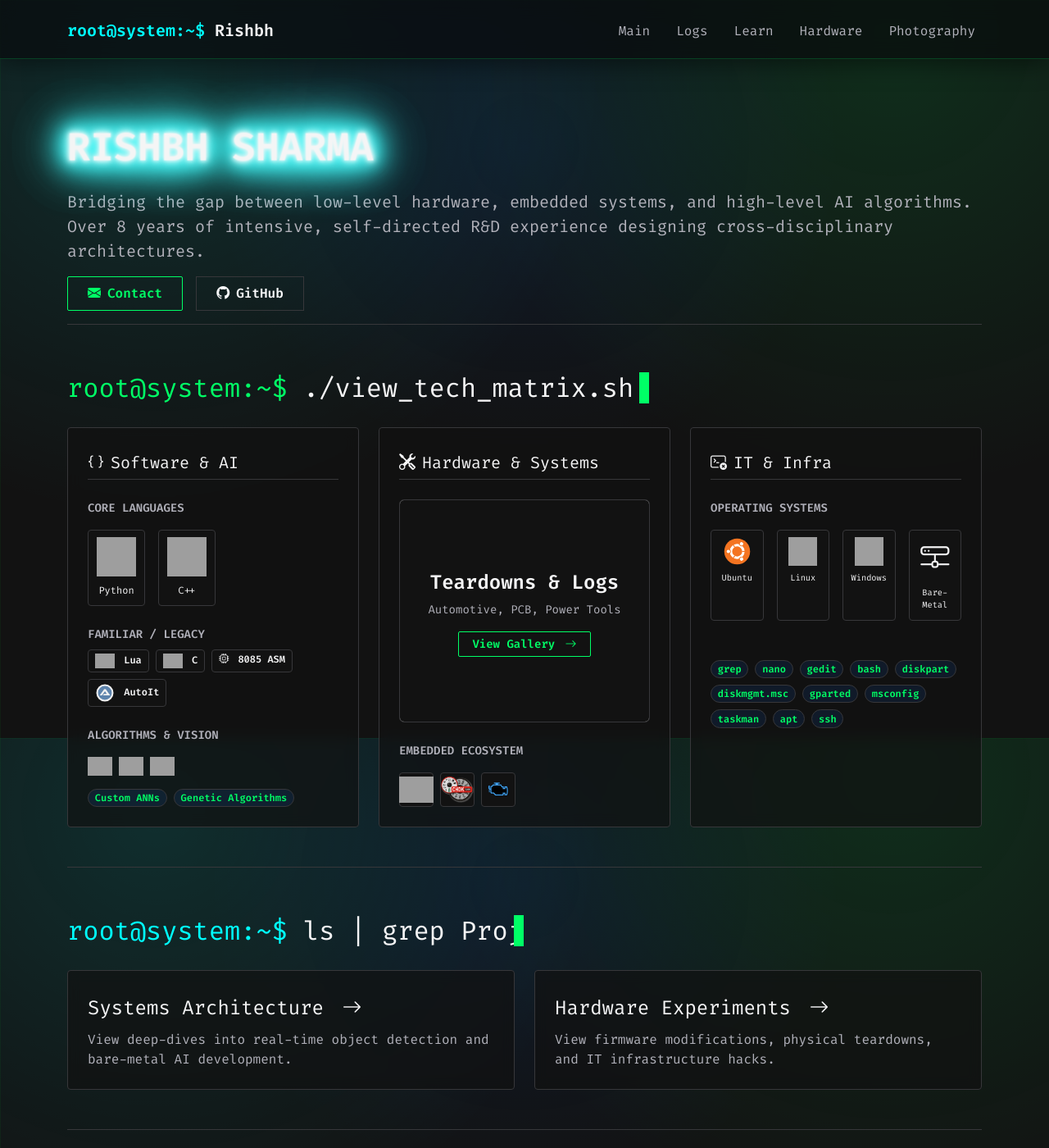
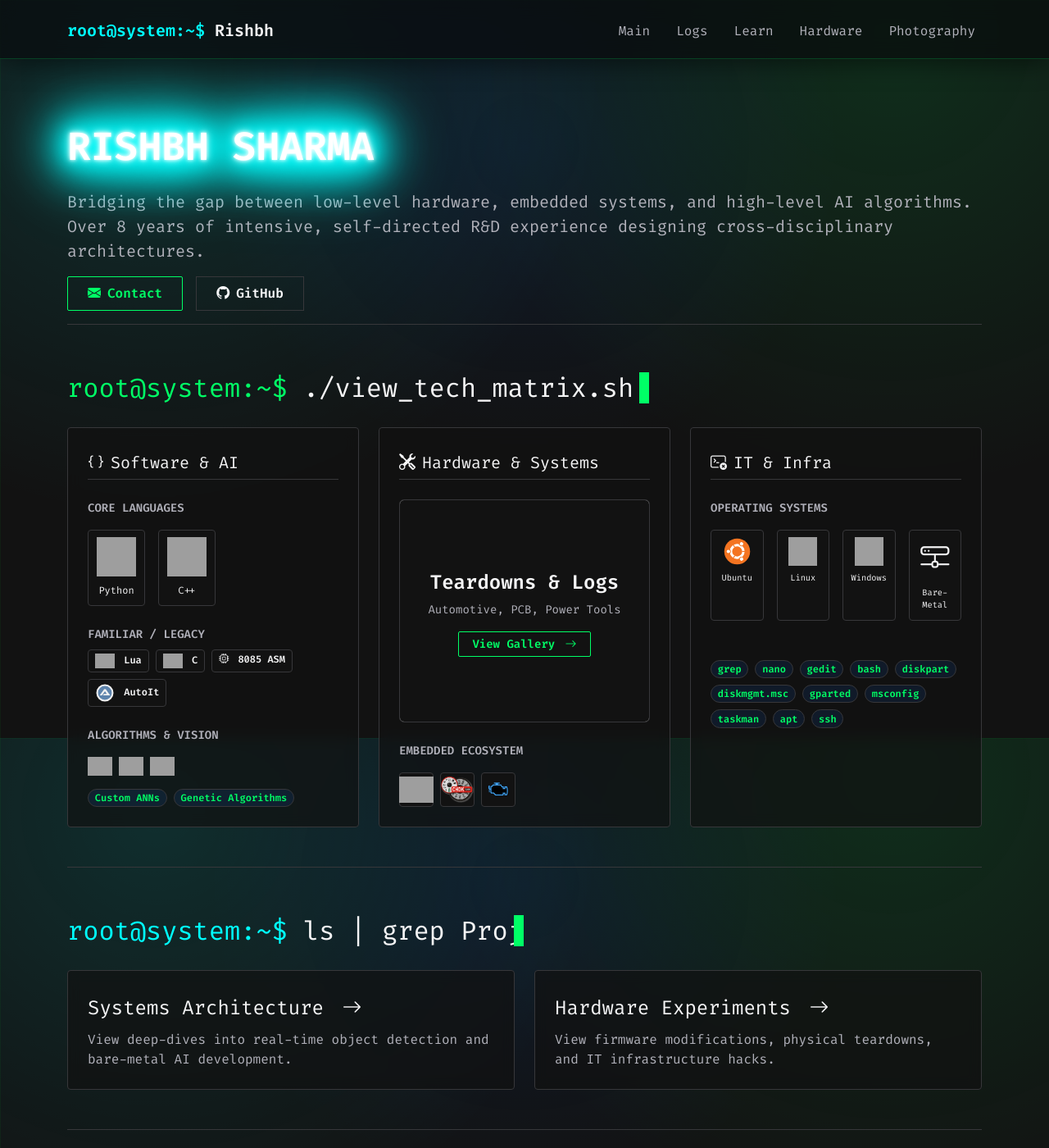
Before and after one commit to CodeRSTech/coderstech.github.io, a Jekyll site: the page built from index.md, in a window 1280 px wide and 1400 px high. Shown: the whole window at 82% size. Built offline with Jekyll 4.4.1, drawn with Linux system fonts in a browser that asks for light colours; grey boxes are pictures that could not be loaded.

Commit message:
zero lag

```diff
--- a/assets/css/terminal.css
+++ b/assets/css/terminal.css
@@ -279,30 +279,33 @@ p, small, .text-white-50 {
 /* --- end of Scroll-Driven Terminal Typing Effect --- */
 
 /* --- High Priority Neon Hero Title --- */
-/* --- Ultra-Realistic Old Fluorescent Tube Neon (High-FPS Snapping Engine) --- */
+/* --- Maximum Brightness / Zero-Lag Engine --- */
 h1.display-5 {
   position: relative;
   color: #ffffff !important;
   opacity: 0.05;
-  text-shadow: none;
+
+  transform: translateZ(0);
 
   /*
-    CRITICAL CHANGE: We switch the animation-timing-function to steps(1).
-    This completely disables smooth fading and forces raw, jagged electrical snaps.
+    RESTORED EXPLOSION:
+    We stack both the text-shadow and the drop-shadow here statically.
+    Calculated once, giving you the massive bloom without the CPU hit.
   */
-  animation:
-    tubeIgnite 5s steps(1) forwards,
-    tubeAmbient 10s 5s infinite steps(1);
+  text-shadow:
+    0 0 4px #ffffff,
+    0 0 10px #ffffff,
+    0 0 20px var(--accent-cyan),
+    0 0 40px var(--accent-cyan),
+    0 0 80px var(--accent-cyan);
 
-  will-change: opacity, filter;
-  transform: translate3d(0, 0, 0); /* Forces GPU layer promotion */
-  backface-visibility: hidden;     /* Prevents accidental texture flickering */
+  filter: drop-shadow(0 0 15px var(--accent-cyan)) drop-shadow(0 0 30px var(--accent-cyan));
+
+  /* Ignition sequence runs once, then the GPU idles */
+  animation: tubeIgnite 4s steps(1) forwards;
 }
 
-/*
-  FILAMENT GLOW ENGINE (Dual Pseudo-Elements)
-  Clean, localized amber hot-spots sitting exactly at the far margins.
-*/
+/* FILAMENT GLOW ENGINE */
 h1.display-5::before,
 h1.display-5::after {
   content: "";
@@ -320,7 +323,7 @@ h1.display-5::after {
     0 0 15px #ff3300,
     0 0 25px rgba(255, 85, 0, 0.8);
 
-  animation: filamentGlow 5s steps(1) forwards;
+  animation: filamentGlow 4s steps(1) forwards;
 }
 
 h1.display-5::before { left: -18px; }
@@ -328,72 +331,43 @@ h1.display-5::after { right: -18px; }
 
 
 /* =========================================================
-   PHASE 1: CHAOTIC HIGH-SPEED IGNITION (5.0s Stretched)
+   PHASE 1: CHAOTIC IGNITION (4.0s)
    ========================================================= */
 @keyframes tubeIgnite {
-  /* 0s to 1.5s: Dead preheating phase. Gas is dark, filaments are baking. */
-  0%, 30% { opacity: 0.05; text-shadow: none; }
+  0%, 25% { opacity: 0.05; }
 
-  /* 1.5s to 3.8s: The Striking Phase.
-     Violent, instant pixel snaps with chaotic durations. */
-  32%   { opacity: 0.8; text-shadow: 0 0 8px #fff, 0 0 16px var(--accent-cyan); }
-  32.4% { opacity: 0.05; text-shadow: none; } /* Sharp drop to black */
+  /* Strike 1 */
+  27% { opacity: 0.80; }
+  29% { opacity: 0.05; }
 
-  40%   { opacity: 0.6; text-shadow: 0 0 6px #fff, 0 0 12px var(--accent-cyan); }
-  41.2% { opacity: 0.05; text-shadow: none; }
+  /* Strike 2 */
+  42% { opacity: 0.60; }
+  44% { opacity: 0.05; }
 
-  /* Machine-gun sputter cluster */
-  55%   { opacity: 0.9; text-shadow: 0 0 10px #fff, 0 0 20px var(--accent-cyan); }
-  55.6% { opacity: 0.1; text-shadow: 0 0 4px var(--accent-cyan); }
-  56.2% { opacity: 0.7; text-shadow: 0 0 8px #fff, 0 0 15px var(--accent-cyan); }
-  56.8% { opacity: 0.05; text-shadow: none; }
+  /* Strike 3 (Cluster) */
+  60% { opacity: 0.90; }
+  62% { opacity: 0.10; }
+  72% { opacity: 0.95; }
+  75% { opacity: 0.05; }
 
-  68%   { opacity: 0.95; text-shadow: 0 0 12px #fff, 0 0 25px var(--accent-cyan); }
-  69.4% { opacity: 0.2; text-shadow: 0 0 4px var(--accent-cyan); }
-  70.2% { opacity: 0.05; text-shadow: none; }
-
-  /* Final gas struggle before catch */
-  76%   { opacity: 0.7; text-shadow: 0 0 10px var(--accent-cyan); }
-  76.6% { opacity: 0.05; text-shadow: none; }
-
-  /* 3.8s to 4.2s: The Arc Catches - Massive Luminescent Overshoot */
-  84% {
-    opacity: 1.35;
-    text-shadow:
-      0 0 6px #ffffff, 0 0 15px #ffffff,
-      0 0 30px var(--accent-cyan), 0 0 60px var(--accent-cyan), 0 0 100px var(--accent-cyan);
-  }
-
-  /* 4.2s to 5.0s: Sinking into base running parameters */
-  100% {
-    opacity: 1;
-    text-shadow:
-      0 0 4px #ffffff, 0 0 10px #ffffff,
-      0 0 20px var(--accent-cyan), 0 0 40px var(--accent-cyan), 0 0 80px var(--accent-cyan);
-  }
+  /* Catch - Explodes into high brightness */
+  85%, 100% { opacity: 1.00; }
 }
 
 
 /* =========================================================
-   PHASE 2: TUNGSTEN CATHODE GLOW (Thermal Engine)
+   PHASE 2: TUNGSTEN CATHODE GLOW
    ========================================================= */
 @keyframes filamentGlow {
-  /* 0s to 1.5s: Current passes through filaments. They snap on instantly and glow bright hot. */
-  0% { opacity: 0; }
-  2%, 30% { opacity: 0.95; }
-
-  /* 1.5s to 3.8s: Filaments dynamically lose power when main gas arcs draw the current path away */
-  32%   { opacity: 0.2; }
-  32.4% { opacity: 0.95; }
-  40%   { opacity: 0.3; }
-  41.2% { opacity: 0.95; }
-  55%   { opacity: 0.1; }
-  56.8% { opacity: 0.95; }
-  68%   { opacity: 0.1; }
-  70.2% { opacity: 0.95; }
-
-  /* 3.8s+: Tube is ionized. Circuit disconnects filaments permanently. */
-  84%, 100% { opacity: 0; }
+  0%  { opacity: 0; }
+  5%  { opacity: 0.95; }
+  27% { opacity: 0.20; }
+  29% { opacity: 0.95; }
+  42% { opacity: 0.30; }
+  44% { opacity: 0.95; }
+  60% { opacity: 0.10; }
+  62% { opacity: 0.95; }
+  85%, 100% { opacity: 0; }
 }
 
 
```
